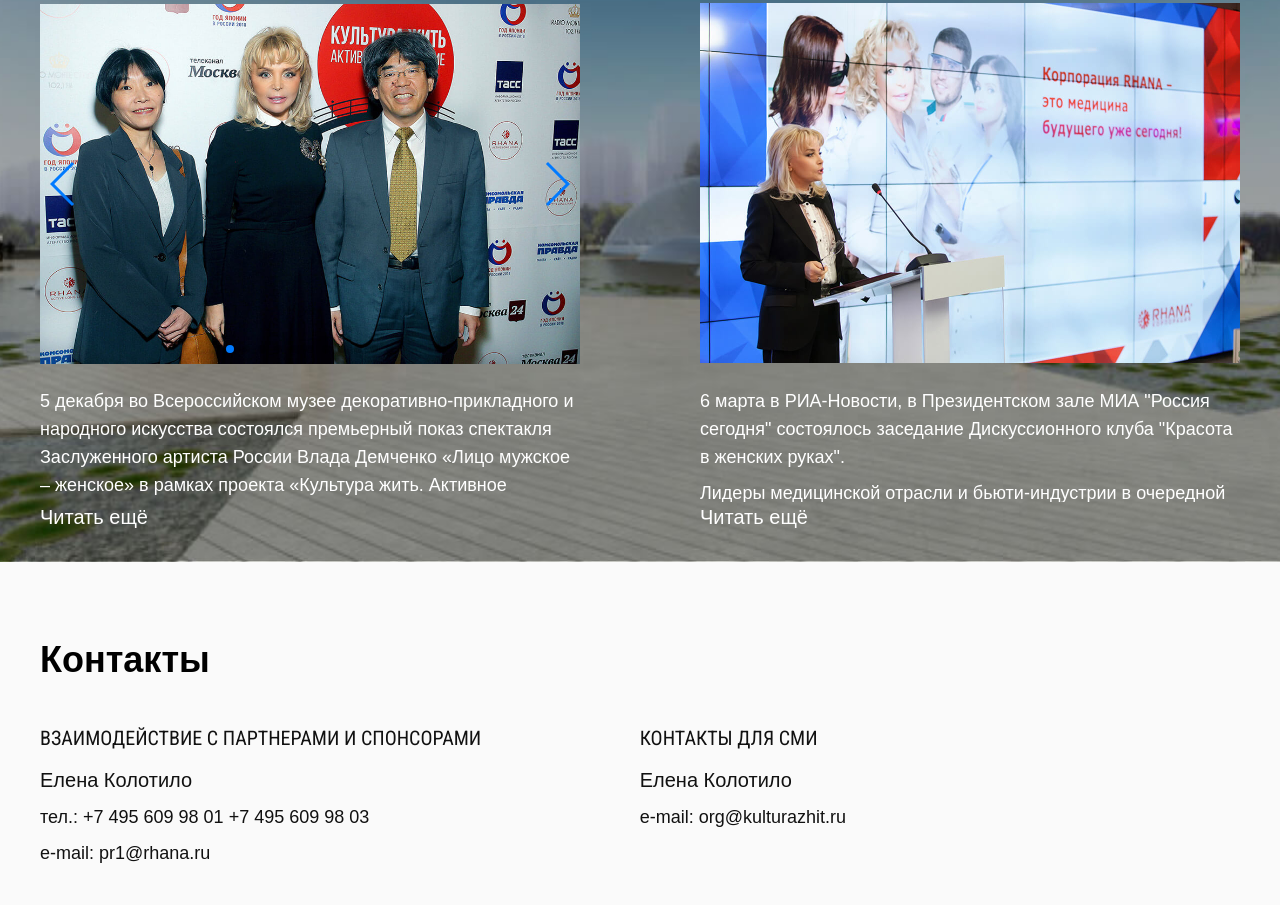
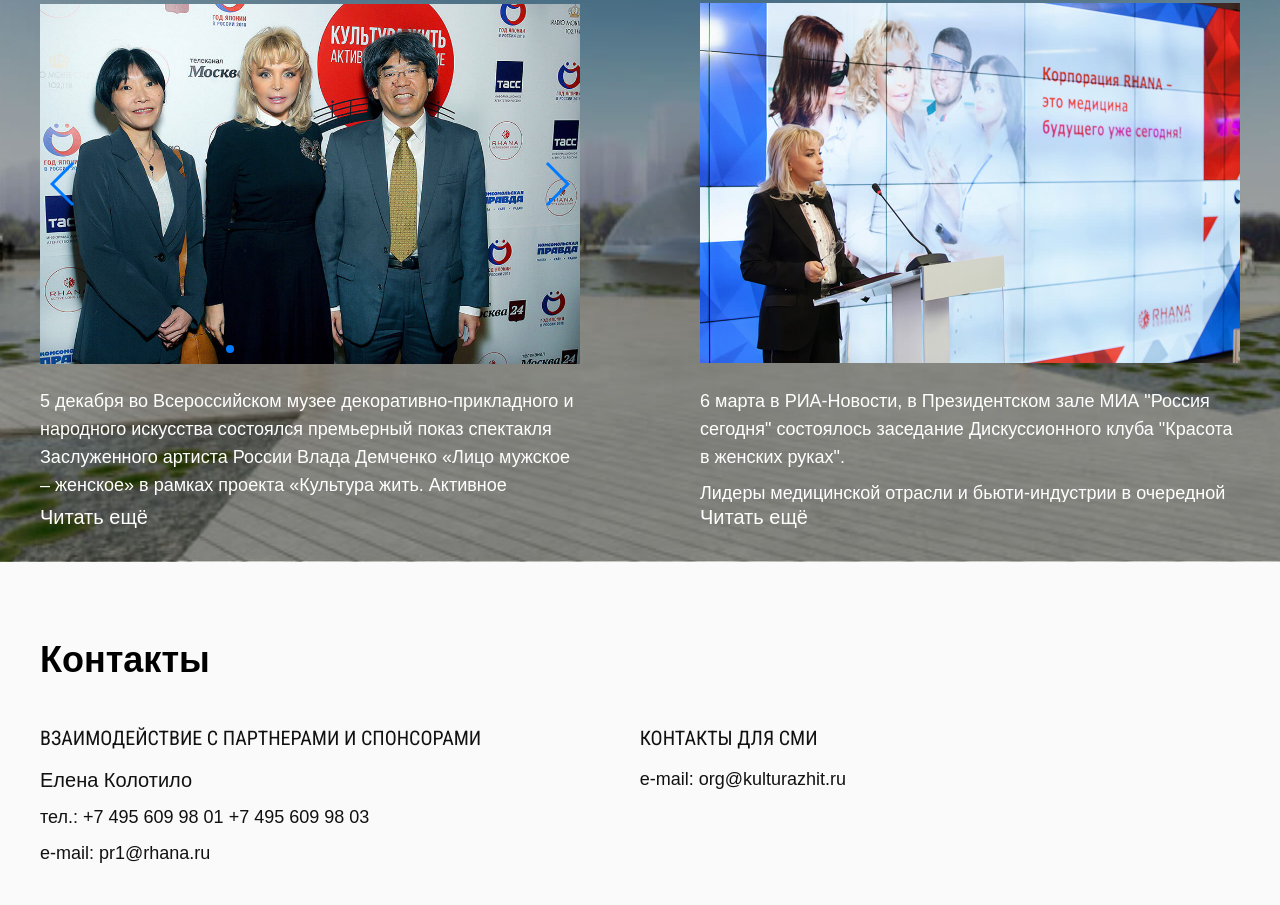
Before and after one commit to StadnikovP/rhanalending, a website: page index.html in a window 1280 px wide. Shown: the part 8682-9587 px from the top of the page. Drawn offline with Linux system fonts and the light colour scheme; a script that the page names is missing.

Commit message:
fix contacts

```diff
--- a/index.html
+++ b/index.html
@@ -871,8 +871,6 @@
 
                     <div class="contacts-container">
                         <div class="title">Контакты для СМИ</div>
-                        <div class="name">Елена Колотило</div>
-                        <!--<div class="contacts-elem">тел.: <a href="tel:84956099801">+7 495 609 98 01</a>&nbsp<a href="tel:84956099803">+7 495 609 98 03</a></div>-->
                         <div class="contacts-elem">e-mail: <a href="mailto:org@kulturazhit.ru">org@kulturazhit.ru</a></div>
                     </div>
                 </div>
```
